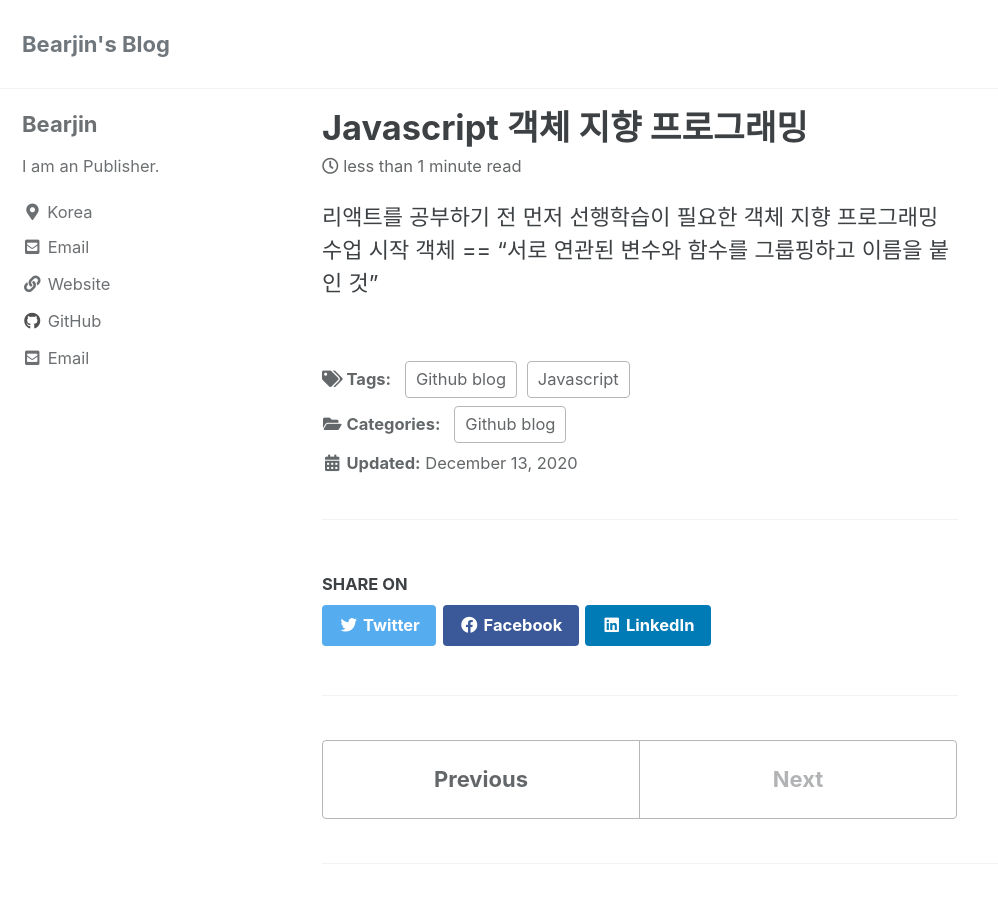
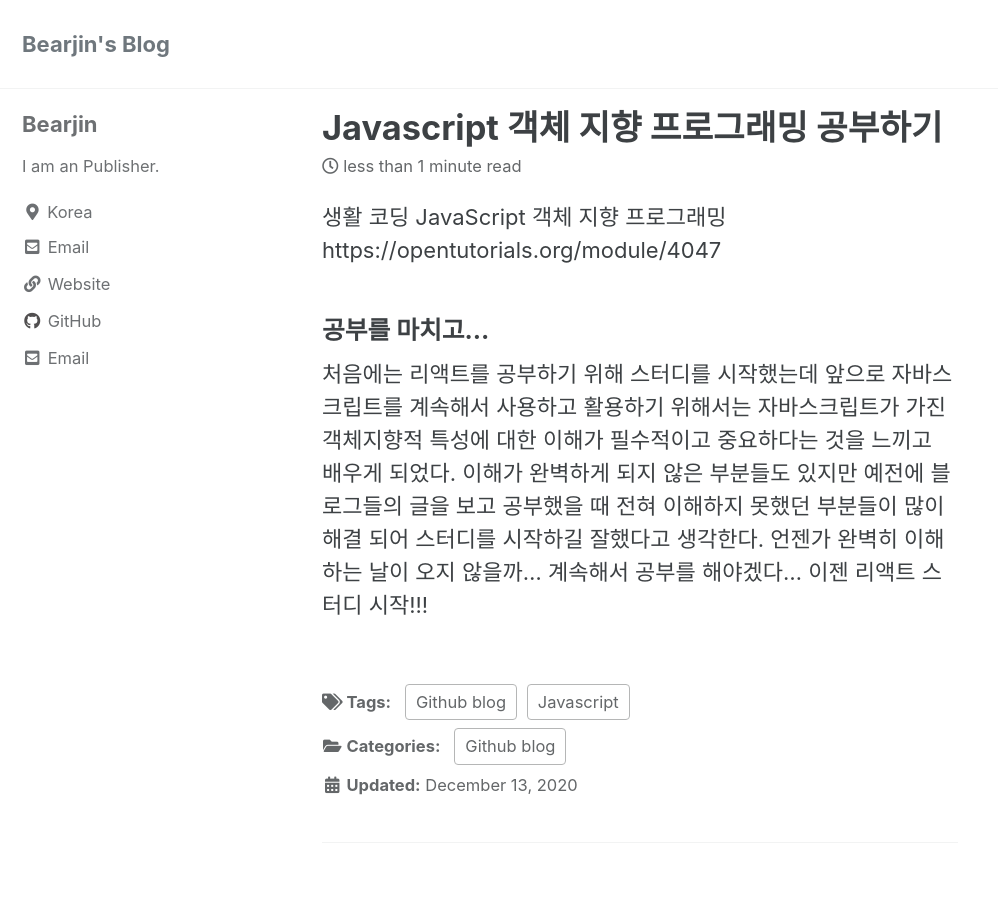
Before and after one commit to bearjin/bearjin.github.io, a Jekyll site: the page built from _posts/2020-12-13-javascript Object Oriented Programming.md, in a window 1280 px wide and 900 px high. Shown: the whole window, without its empty margins (0-998 px from the left). Built offline with Jekyll 4.4.1, drawn with Linux system fonts in a browser that asks for light colours; cached includes are drawn as plain includes.

Commit message:
post update

```diff
--- a/_posts/2020-12-13-javascript Object Oriented Programming.md
+++ b/_posts/2020-12-13-javascript Object Oriented Programming.md
@@ -1,11 +1,13 @@
 ---
-title: "Javascript 객체 지향 프로그래밍"
+title: "Javascript 객체 지향 프로그래밍 공부하기"
 categories:
   - Github blog
 tags:
   - Github blog
   - Javascript
 ---
+생활 코딩 JavaScript 객체 지향 프로그래밍
+https://opentutorials.org/module/4047
 
-리액트를 공부하기 전 먼저 선행학습이 필요한 객체 지향 프로그래밍 수업 시작
-객체 == "서로 연관된 변수와 함수를 그룹핑하고 이름을 붙인 것"
+### 공부를 마치고...
+처음에는 리액트를 공부하기 위해 스터디를 시작했는데 앞으로 자바스크립트를 계속해서 사용하고 활용하기 위해서는 자바스크립트가 가진 객체지향적 특성에 대한 이해가 필수적이고 중요하다는 것을 느끼고 배우게 되었다. 이해가 완벽하게 되지 않은 부분들도 있지만 예전에 블로그들의 글을 보고 공부했을 때 전혀 이해하지 못했던 부분들이 많이 해결 되어 스터디를 시작하길 잘했다고 생각한다. 언젠가 완벽히 이해하는 날이 오지 않을까... 계속해서 공부를 해야겠다... 이젠 리액트 스터디 시작!!!
```
